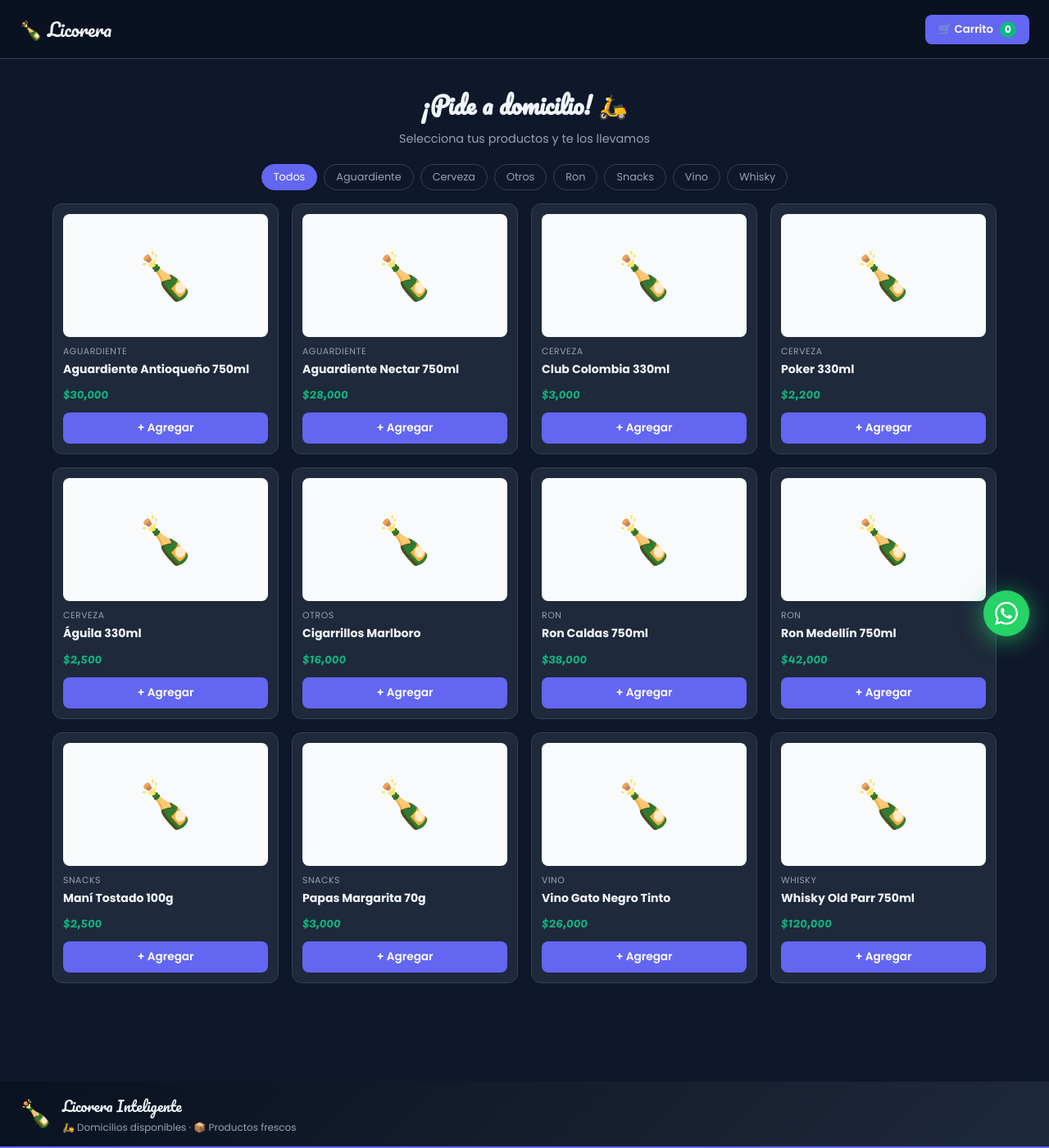
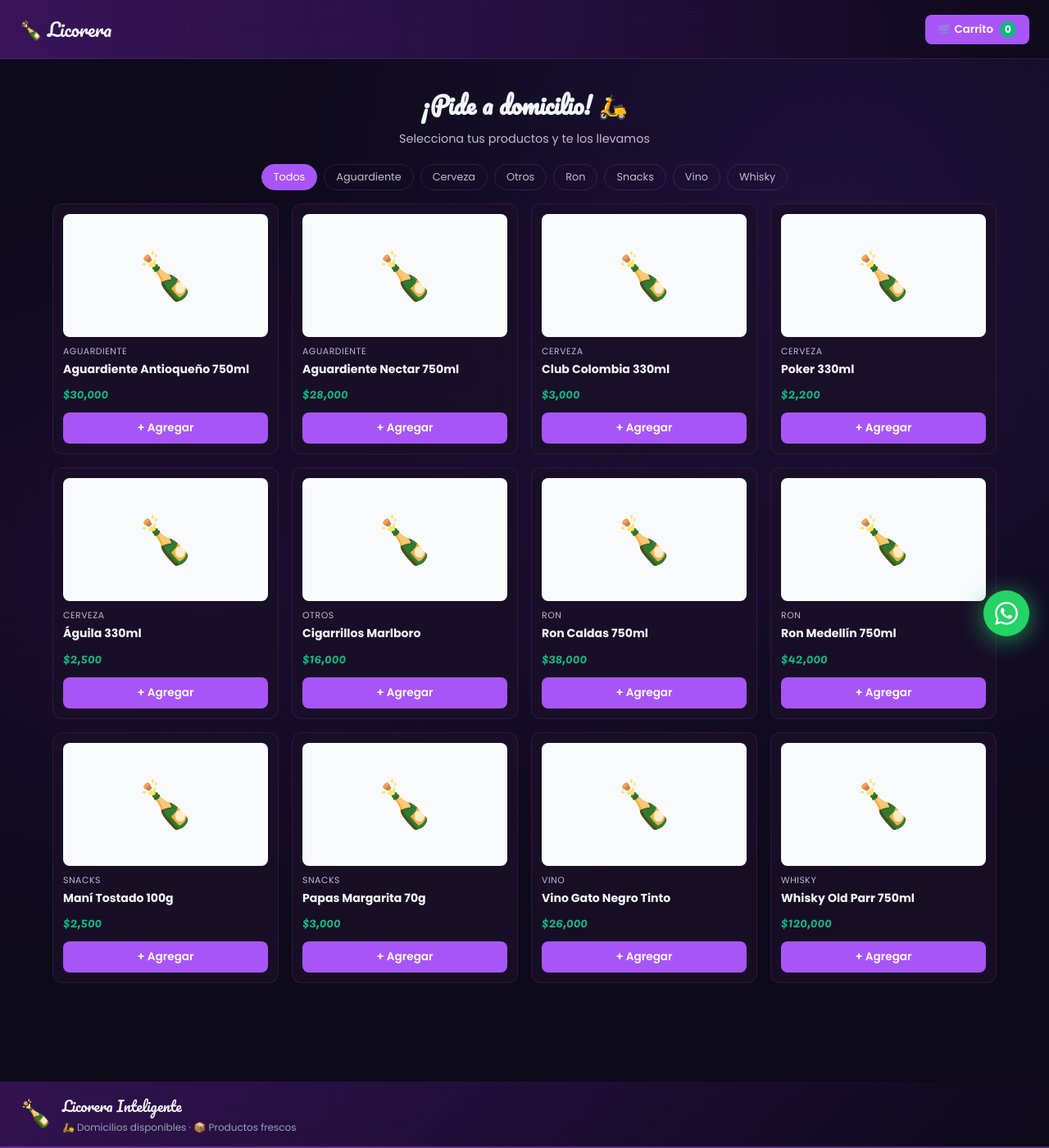
Before and after one commit to KeynerGL/licorera-inteligente, a Flask app: page /store/ in a window 1280 px wide. Shown: the whole page at 82% size. Run offline with Flask 3, Linux system fonts and the light colour scheme; parts of the project's set-up code (start-up, migrations or seed data) failed here and were passed over.

Commit message:
Tienda online con diseño morado glassmorphism

```diff
--- a/templates/store/index.html
+++ b/templates/store/index.html
@@ -8,16 +8,24 @@
   <link rel="icon" type="image/x-icon" href="/static/img/favicon.ico"/>
   <style>
     :root {
-      --bg: #0f172a; --card: #1e293b; --border: #334155;
-      --text: #f1f5f9; --muted: #94a3b8; --green: #10b981;
-      --indigo: #6366f1; --radius: 12px;
+      --bg: #0d0a1a; --card: rgba(26,16,40,0.85); --border: rgba(168,85,247,0.2);
+      --text: #f1f5f9; --muted: #c4b5d4; --green: #10b981;
+      --indigo: #a855f7; --radius: 12px;
     }
     * { box-sizing: border-box; margin: 0; padding: 0; }
-    body { font-family: 'Poppins', sans-serif; background: var(--bg);
-           color: var(--text); min-height: 100vh; }
-
+    body {
+      font-family: 'Poppins', sans-serif;
+      background: var(--bg);
+      background-image:
+        radial-gradient(ellipse at 20% 50%, rgba(88,28,135,0.2) 0%, transparent 50%),
+        radial-gradient(ellipse at 80% 20%, rgba(124,58,237,0.15) 0%, transparent 50%);
+      color: var(--text);
+      min-height: 100vh;
+    }
     /* HEADER */
-    .header { background: #0a1120; padding: 16px 24px;
+    .header { background: linear-gradient(90deg, rgba(88,28,135,0.6), rgba(13,10,26,0.98));
+           backdrop-filter: blur(20px); padding: 16px 24px;
+           border-bottom: 1px solid rgba(168,85,247,0.2); padding: 16px 24px;
                display: flex; align-items: center; justify-content: space-between;
                border-bottom: 1px solid var(--border); position: sticky; top: 0; z-index: 100; }
     .header-brand { font-family: 'Pacifico', cursive; font-size: 1.4rem; color: var(--text); }
@@ -55,11 +63,17 @@
 
     /* TARJETA */
     .product-card {
-      background: var(--card); border: 1px solid var(--border);
+      background: rgba(26,16,40,0.85);
+      border: 1px solid rgba(168,85,247,0.15);
       border-radius: var(--radius); padding: 12px;
       display: flex; flex-direction: column; transition: all 0.2s;
+      backdrop-filter: blur(10px);
     }
-    .product-card:hover { border-color: var(--indigo); transform: translateY(-2px); }
+    .product-card:hover {
+      border-color: rgba(168,85,247,0.5);
+      transform: translateY(-2px);
+      box-shadow: 0 4px 20px rgba(168,85,247,0.2);
+    }
 
     /* IMAGEN */
     .product-img-wrap {
@@ -87,7 +101,8 @@
     /* CARRITO */
     .cart-overlay { position: fixed; inset: 0; background: rgba(0,0,0,0.6); z-index: 200; display: none; }
     .cart-panel { position: fixed; right: 0; top: 0; bottom: 0; width: 340px;
-                   background: var(--card); border-left: 1px solid var(--border);
+               background: rgba(13,10,26,0.97);
+               backdrop-filter: blur(20px); border-left: 1px solid var(--border);
                    z-index: 201; display: flex; flex-direction: column;
                    transform: translateX(100%); transition: transform 0.3s; }
     .cart-panel.open { transform: translateX(0); }
@@ -140,8 +155,9 @@
     @media (max-width: 480px) { .cart-panel { width: 100%; } }
     /* BANNER */
     .store-banner {
-      background: linear-gradient(135deg, #0a1120, #1e293b);
-      border-bottom: 2px solid #6366f1;
+      background: linear-gradient(135deg, rgba(88,28,135,0.5), rgba(13,10,26,0.98));
+      backdrop-filter: blur(20px);
+      border-bottom: 2px solid rgba(168,85,247,0.4);
       padding: 14px 24px;
       display: flex;
       align-items: center;
```
